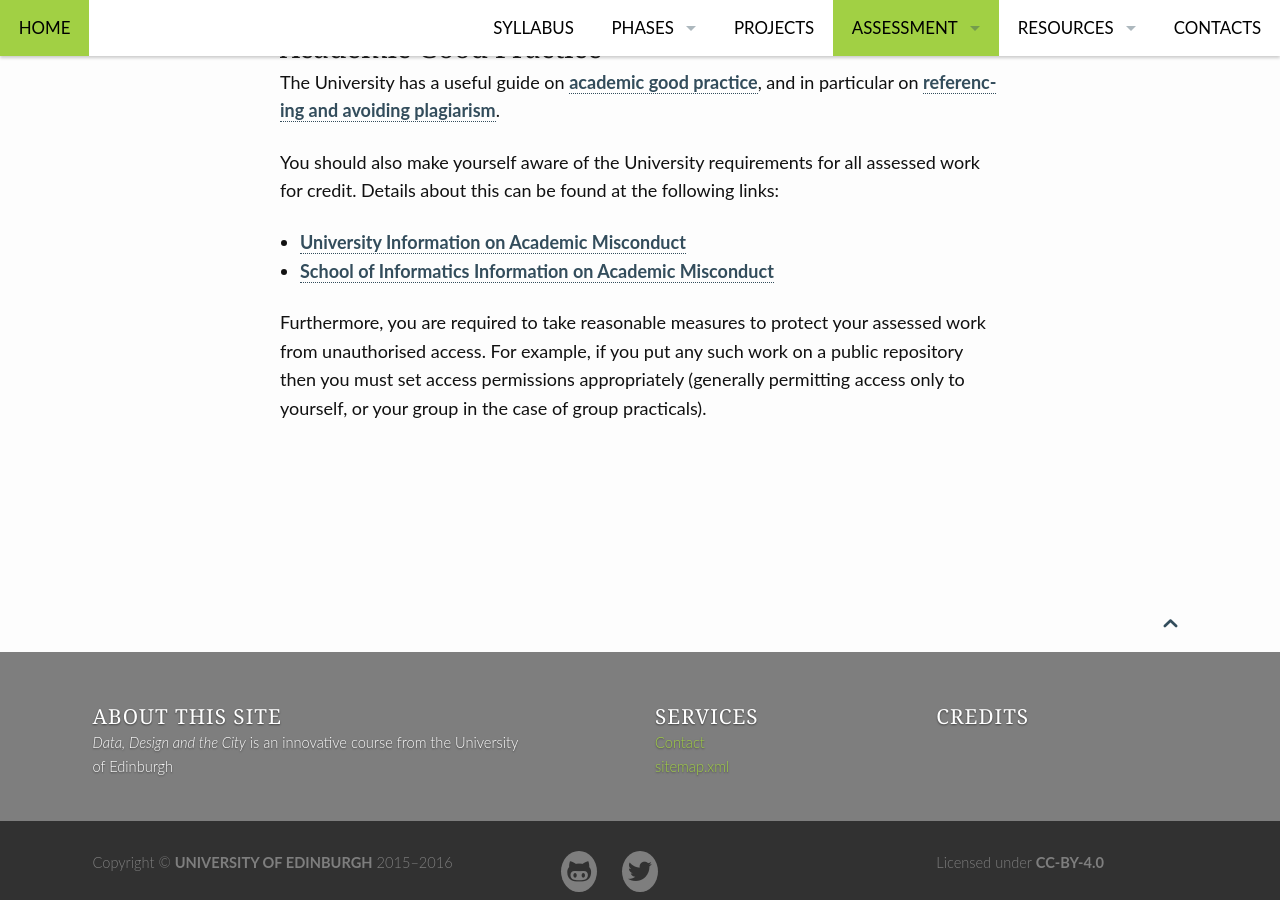
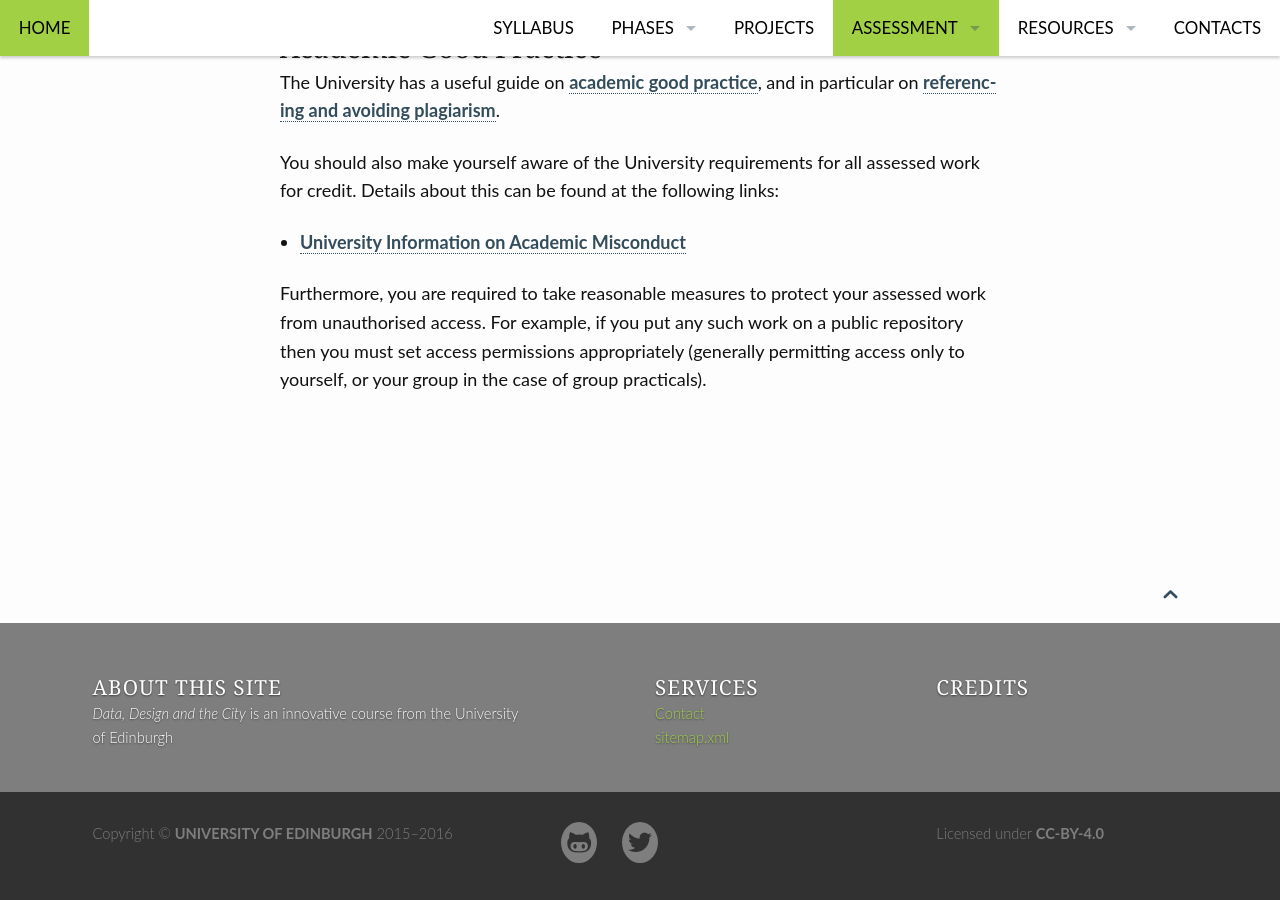
Before and after one commit to edinburghlivinglab/ddc, a Jekyll site: the page built from pages/assessment_overview.md, in a window 1280 px wide and 900 px high, scrolled down 974 px. Built offline with Jekyll 4.4.1, drawn with Linux system fonts in a browser that asks for light colours.

Commit message:
Update assessment_overview.md

```diff
--- a/pages/assessment_overview.md
+++ b/pages/assessment_overview.md
@@ -70,7 +70,6 @@ permalink: "/assessment_overview/"
         You should also make yourself aware of the University requirements for all assessed work for credit. Details about this can be found at the following links:</p>
     <ul>
         <li><a href="https://www.ed.ac.uk/academic-services/staff/discipline/academic-misconduct">University Information on Academic Misconduct</a></li>
-        <li><a href="http://web.inf.ed.ac.uk/infweb/admin/policies/academic-misconduct">School of Informatics Information on Academic Misconduct</a></li>
     </ul>
     <p>Furthermore, you are required to take reasonable measures to protect your assessed work from unauthorised access. For example, if you put any such work on a public repository then you must set access permissions appropriately (generally permitting access only to yourself, or your group in the case of group practicals). </p>
 </div>
```
